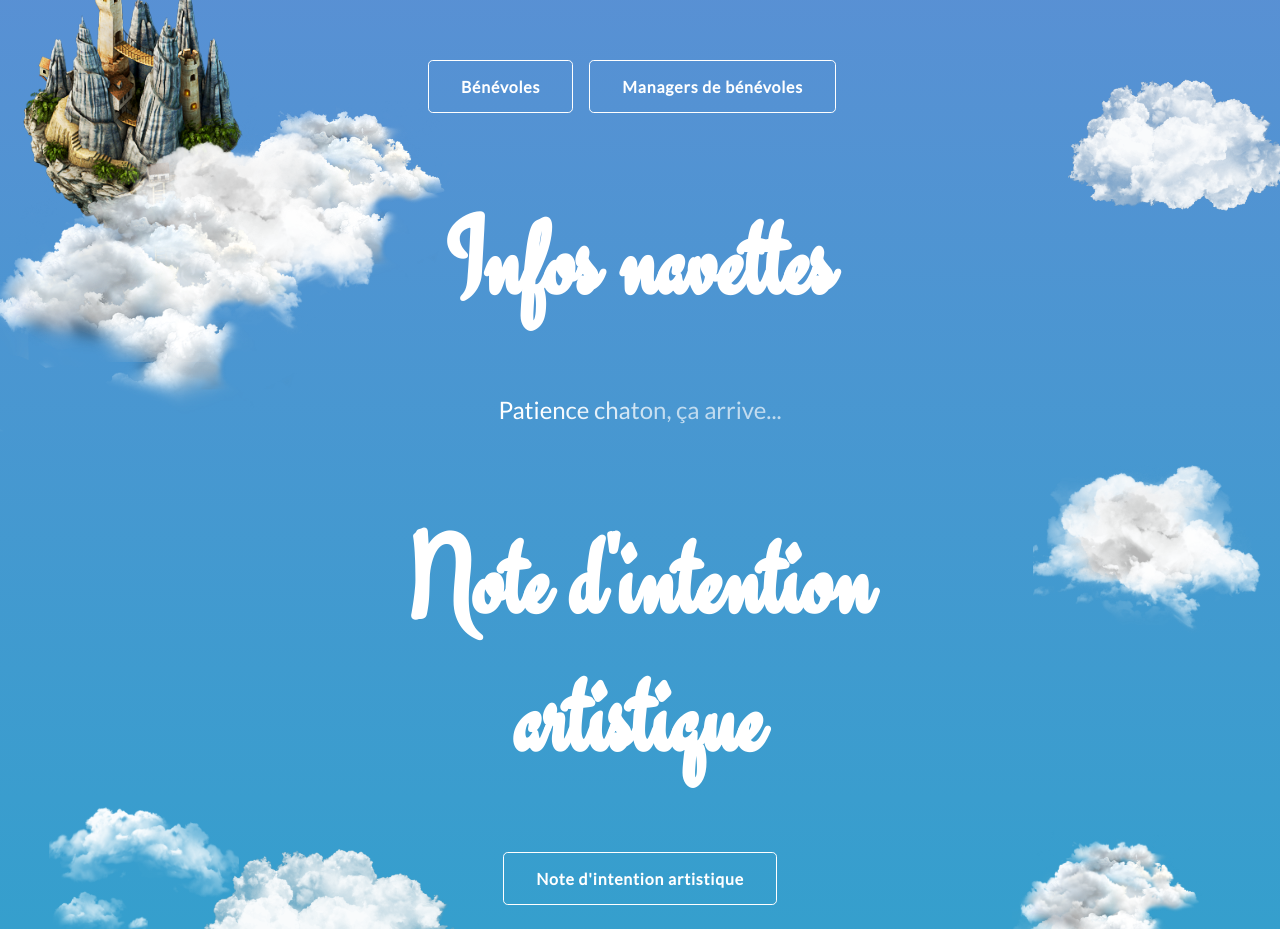
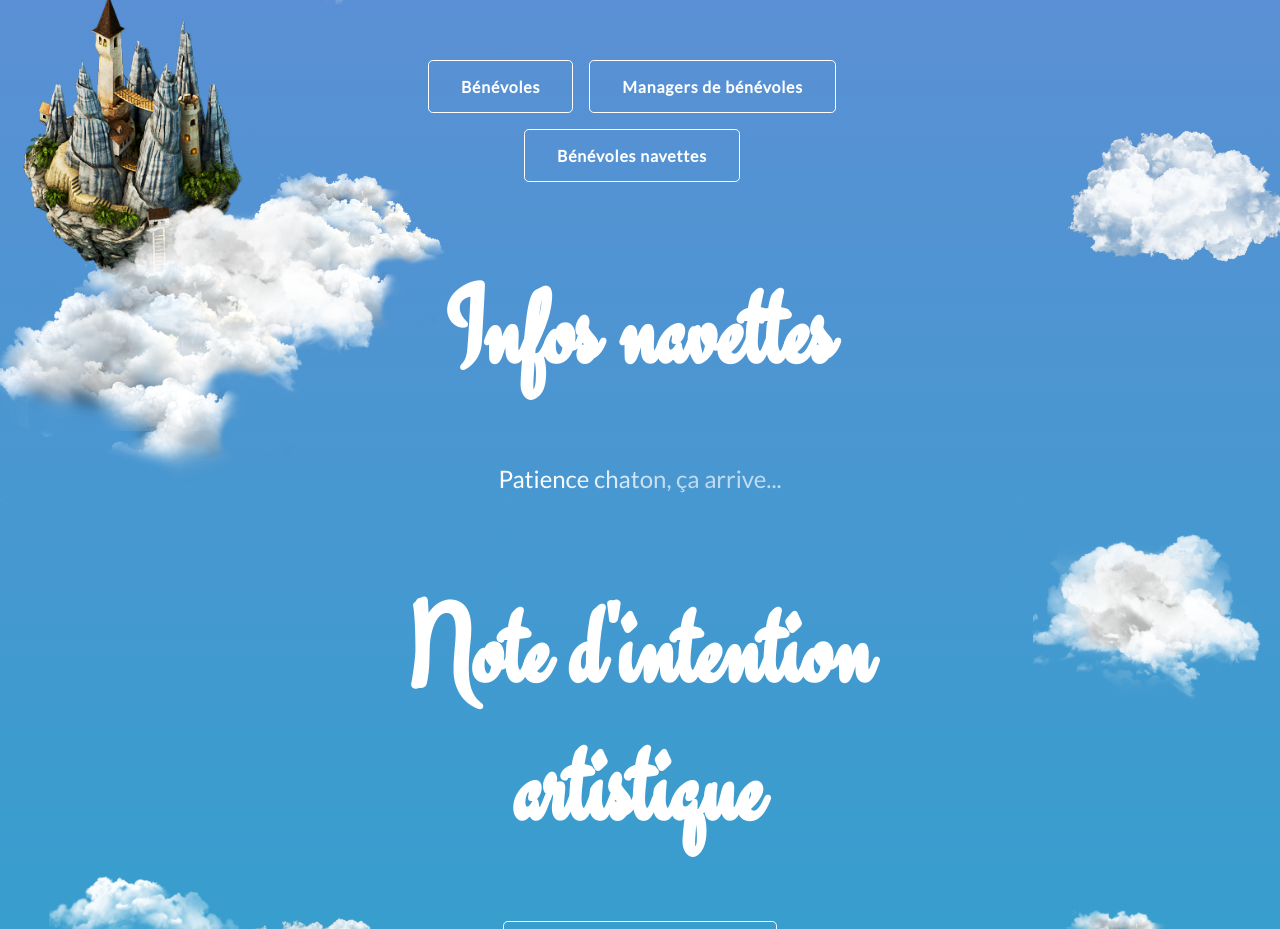
Before and after one commit to leoBello/cp2022WebSite, a React (Create React App) app: page / in a window 1280 px wide. Shown: the part 5200-6129 px from the top of the page. Built offline with nearby package versions, Linux system fonts and the light colour scheme; a web font is replaced by a local one.

Commit message:
add Shuttle volunteers button

```diff
--- a/src/components/Footer/Footer.jsx
+++ b/src/components/Footer/Footer.jsx
@@ -31,7 +31,6 @@ const Footer = () => {
             className="logo-cp"
             src="https://i.postimg.cc/dQNGXKFn/logoCP.png"
             alt="logo-chateau-perche"
-            title="logo-chateau-perche"
           />
         </div>
         <div className="footer-item  text">
--- a/src/components/Home/Home.jsx
+++ b/src/components/Home/Home.jsx
@@ -248,6 +248,20 @@ const Home = () => {
                         ? "Managers de bénévoles"
                         : "Volunteer's Manager"}
                     </button>
+                    <button
+                      className="button"
+                      onClick={(e) => {
+                        e.preventDefault();
+                        window.open(
+                          "https://docs.google.com/forms/d/e/1FAIpQLSd4xOAQ3KThlDwZ2CgBE5msxopTsHc3RPTwzuivJ0CQmI68IQ/viewform",
+                          "_blank"
+                        );
+                      }}
+                    >
+                       {language === "fr"
+                        ? "Bénévoles navettes"
+                        : "Shuttle volunteers"}
+                    </button>
                   </div>
                 </Section>
                 <Section
```
